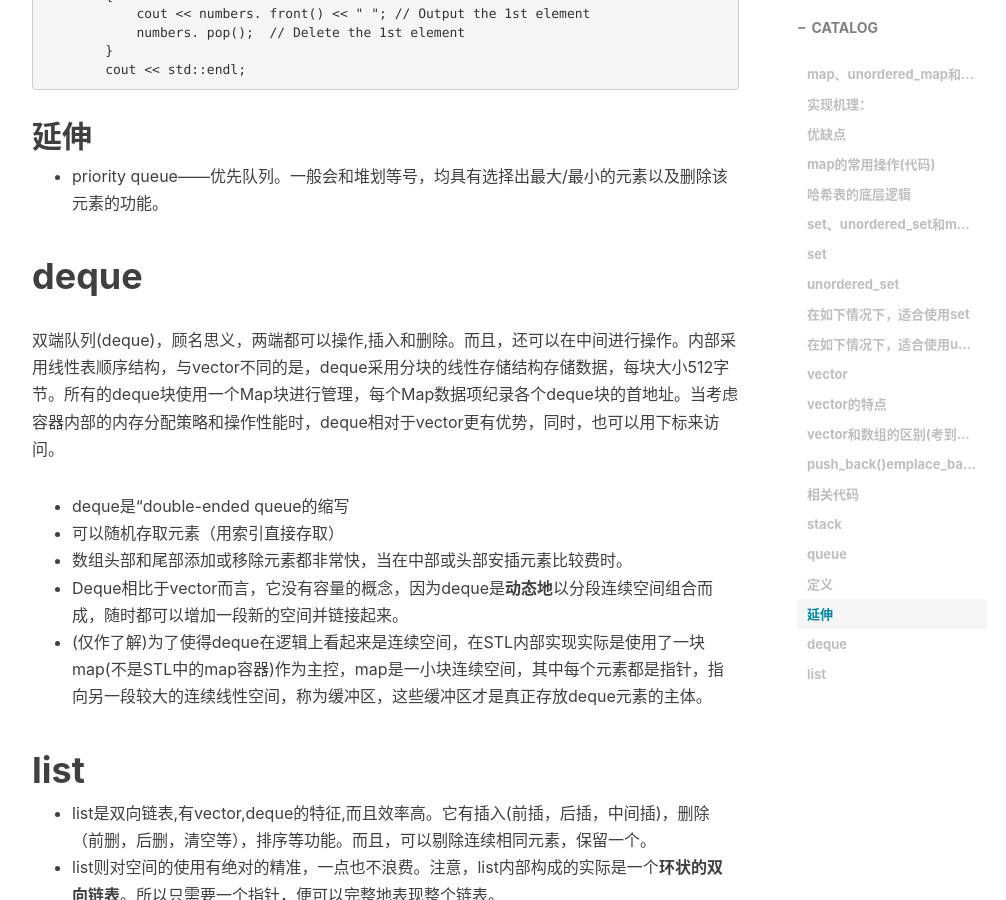
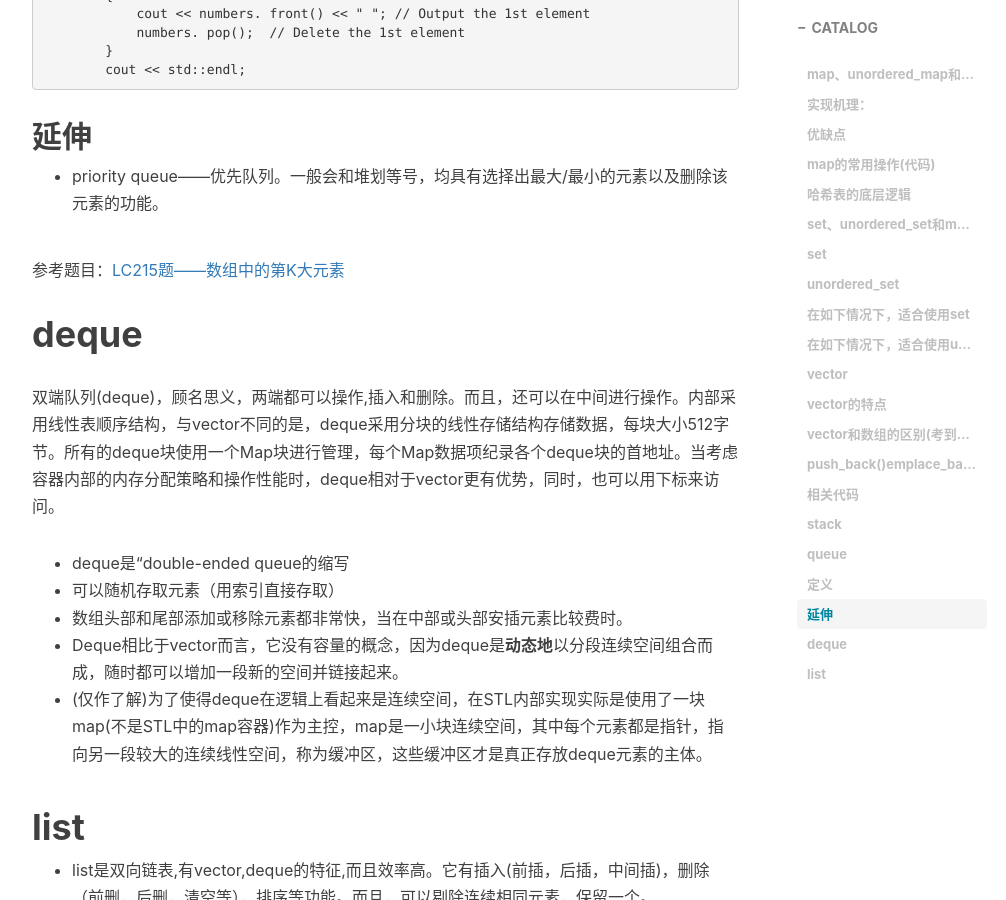
Before and after one commit to xie96808/xie96808.github.io, a Jekyll site: the page built from _posts/2022-04-07-STL底层逻辑汇总.md, in a window 1280 px wide and 900 px high, scrolled down 7399 px. Shown: the whole window, without its empty margins (233-1239 px from the left). Built offline with Jekyll 4.4.1, drawn with Linux system fonts in a browser that asks for light colours; nearby versions of some CDN libraries; comment, search, counter and statistics services are not loaded.

Commit message:
Update 2022-04-07-STL底层逻辑汇总.md

```diff
--- a/_posts/2022-04-07-STL底层逻辑汇总.md
+++ b/_posts/2022-04-07-STL底层逻辑汇总.md
@@ -283,6 +283,8 @@ C++中数组为内置的数据类型，存放在栈中，其内存的分配和
 
 * priority queue——优先队列。一般会和堆划等号，均具有选择出最大/最小的元素以及删除该元素的功能。
 
+参考题目：[LC215题——数组中的第K大元素](https://leetcode.cn/problems/kth-largest-element-in-an-array/)
+
 # deque
 
 双端队列(deque)，顾名思义，两端都可以操作,插入和删除。而且，还可以在中间进行操作。内部采用线性表顺序结构，与vector不同的是，deque采用分块的线性存储结构存储数据，每块大小512字节。所有的deque块使用一个Map块进行管理，每个Map数据项纪录各个deque块的首地址。当考虑容器内部的内存分配策略和操作性能时，deque相对于vector更有优势，同时，也可以用下标来访问。
```
